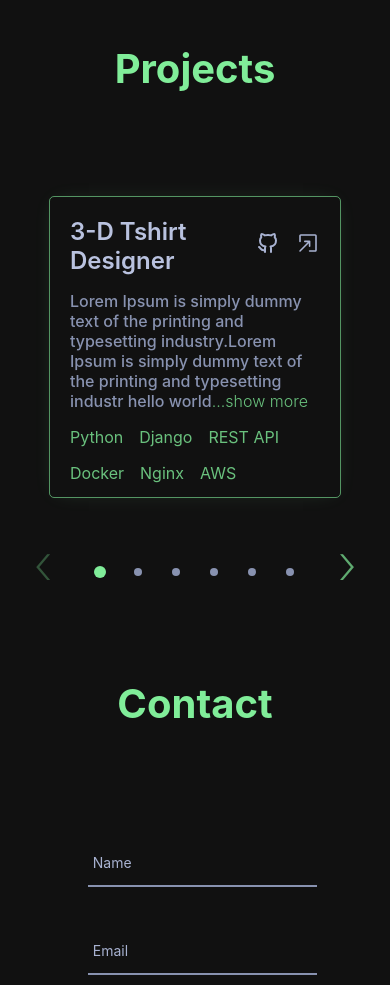
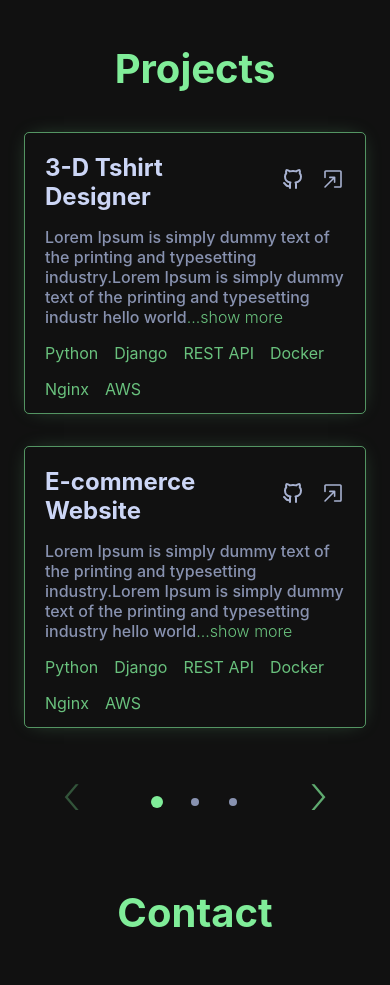
Before and after one commit to Reck1618/portfolio_v1, a React (Vite) app: page / in a window 390 px wide. Shown: the part 2600-3585 px from the top of the page. Built offline with nearby package versions, Linux system fonts and the light colour scheme.

Commit message:
completed projects and contact section in mobile

```diff
--- a/src/componenets/contact/Contact.css
+++ b/src/componenets/contact/Contact.css
@@ -56,4 +56,23 @@
 
 .contact-form form textarea {
     resize: none;
+    height: 50px;
 }
+
+
+/* mobile setting */
+
+@media screen and (max-width: 768px) {
+    .contact-form {
+        height: 80vh;
+        justify-content: flex-start;
+    }
+
+    .contact-form form {
+        width: 60%;
+    }
+
+    .contact-form form textarea {
+        height: 100px;
+    }
+}
--- a/src/componenets/experience/Experiance.css
+++ b/src/componenets/experience/Experiance.css
@@ -74,12 +74,6 @@
 	box-shadow: 0px 0px 20px -6px var(--highlight-8);
 	border: 1px solid var(--highlight-8);
 }
-
-
-/* .content:hover {
-	box-shadow:  0px 0px 20px -1px var(--green);
-	transition: all 0.3s ease-in-out;
-} */
 
 
 .experience-title {
@@ -191,4 +185,7 @@
 		font-weight: 200;
 	}
 
+	.experience-list li .content::after {
+		border-color: var(--highlight-6);
+	}
 }
--- a/src/componenets/navigation/Navigation.css
+++ b/src/componenets/navigation/Navigation.css
@@ -100,6 +100,7 @@ main {
         padding-top: 5vh;
         width: 100%;
         align-items: center;
+        color: var(--text-2);
     }
 
     .section-heading {
--- a/src/componenets/navigation/Navigation.jsx
+++ b/src/componenets/navigation/Navigation.jsx
@@ -1,4 +1,4 @@
-import {useState } from 'react';
+import { useState, useEffect } from 'react';
 import { motion, AnimatePresence } from 'framer-motion';
 import Projects from '../projects/Projects';
 import About from '../about/About';
@@ -15,8 +15,41 @@ import { useMobileView } from '../../contexts/MobileContext';
 const Navigation = () => {
     const [activeNavItem, setActiveNavItem] = useState('About');
     const [isMenuOpen, setIsMenuOpen] = useState(false);
+    const isMobileView = useMobileView();
 
-    const isMobileView = useMobileView();
+
+    useEffect(() => {
+        const handleScroll = () => {
+            const sections = ['About', 'Skills', 'Experience', 'Projects', 'Contact'];
+
+            // Calculate the height of the viewport and the top half of the viewport
+            const viewportHeight = window.innerHeight;
+            const topHalfViewport = viewportHeight;
+
+            // Find the section currently in view
+            const activeSection = sections.find(section => {
+                const element = document.getElementById(section.toLowerCase() + '-heading');
+                if (element) {
+                    const elementTop = element.getBoundingClientRect().top;
+
+                    // Check if the element's top position is within the top half of the viewport
+                    return elementTop >= 0 && elementTop <= topHalfViewport;
+                }
+                return false;
+            });
+
+            if (activeSection) {
+                setActiveNavItem(activeSection);
+            }
+        };
+
+        if (isMobileView) {
+            window.addEventListener('scroll', handleScroll);
+            return () => {
+                window.removeEventListener('scroll', handleScroll);
+            };
+        }
+    }, [isMobileView]);
 
 
     const handleNavItemClick = (item) => {
@@ -88,7 +121,6 @@ const Navigation = () => {
                                 <li onClick={() => handleNavItemClick('Experience')} className={activeNavItem === 'Experience' ? 'active' : ''}>Experience</li>
                                 <li onClick={() => handleNavItemClick('Projects')} className={activeNavItem === 'Projects' ? 'active' : ''}>Projects</li>
                                 <li onClick={() => handleNavItemClick('Contact')} className={activeNavItem === 'Contact' ? 'active' : ''}>Contact</li>
-                                <li onClick={() => handleNavItemClick('Resume')} className={activeNavItem === 'Resume' ? 'active' : ''}>Resume</li>
                             </ul>
                             <SideBar />
                         </motion.nav>
@@ -105,7 +137,6 @@ const Navigation = () => {
                     <Projects />
                     <div id='contact-heading' className='section-heading'>Contact</div>
                     <Contact />
-                    {/* <ResumeButton /> */}
                 </main>
         </section>
         );
--- a/src/componenets/projects-card/Project-card.css
+++ b/src/componenets/projects-card/Project-card.css
@@ -6,7 +6,7 @@
     padding: 20px;
 	border: 1px solid var(--highlight-6);
     border-radius: 5px;
-    box-shadow: 0px 0px 20px -8px var(--highlight-2);
+    box-shadow: 0px 0px 20px -8px var(--highlight-4);
     transition: all 0.3s ease-in-out;
     gap: 1rem;
     cursor: pointer;
@@ -68,11 +68,30 @@
 .project-skills {
     display: flex;
     margin-top: auto;
-    color: var(--highlight);
-    opacity: 0.8;
+    color: var(--highlight-8);
     flex-direction: row;
     gap: 1rem;
     flex-wrap:wrap;
     justify-content: flex-start;
     align-items: center;
 }
+
+/* mobile settings */
+@media screen and (max-width: 768px) {
+    .project-card {
+        width: 300px;
+        height: 240px;
+    }
+
+    /* .project-card-header {
+        flex-direction: column;
+        align-items: flex-start;
+    } */
+
+    .project-heading {
+        color: var(--text-1);
+        opacity: 1;
+        font-weight: 700;
+    }
+
+}
--- a/src/componenets/projects/Projects.css
+++ b/src/componenets/projects/Projects.css
@@ -106,3 +106,18 @@
 .projects-container.fade-in {
     animation: fadeIn 0.3s ease forwards;
 } */
+
+
+/* mobile settings */
+@media screen and (max-width: 768px) {
+    .projects-container {
+        height: 80vh;
+        width: 100vw;
+        justify-content: flex-start;
+    }
+
+    .projects-list {
+        flex-direction: column;
+        margin-top: 0;
+    }
+}
--- a/src/componenets/projects/Projects.jsx
+++ b/src/componenets/projects/Projects.jsx
@@ -10,7 +10,7 @@ const Projects = () => {
 
     useEffect(() => {
         const handleResize = () => {
-            setIsSmallScreen(window.innerWidth <= 1280); // Adjust this threshold as needed
+            setIsSmallScreen(window.innerWidth <= 1280 && window.innerWidth > 768); // Adjust this threshold as needed
         };
 
         handleResize(); // Check initial screen size
--- a/src/componenets/side-bar/Side-bar.css
+++ b/src/componenets/side-bar/Side-bar.css
@@ -79,10 +79,20 @@
     .sidebar-container .sidebar-icons {
         flex-direction: row;
         gap: 1.5rem;
+        font-size: 1.2rem;
+    }
+
+    .sidebar-container .sidebar-icons a span {
+        height: 2.5rem;
+        width: 2.5rem;
+        color: var(--highlight-8);
+        border: 2px solid var(--highlight-6);
+        box-shadow: 0px 0px 20px -8px var(--highlight-6);
     }
 
     .sidebar-container .sidebar-line.one, .sidebar-container .sidebar-line.two{
         width: 100%;
         height: 2px;
+        /* background-color: var(--highlight-8); */
     }
 }
```
Also changed, not shown: 1 other file (tests, documents, lock files or other folders).
